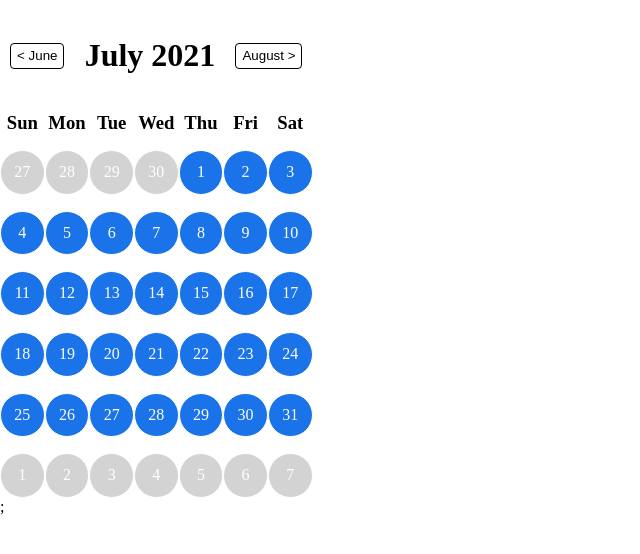
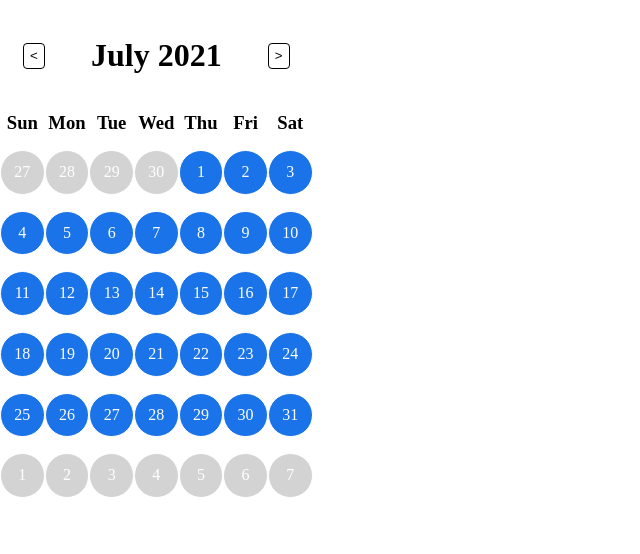
Before and after one commit to ayershov777/availability-picker, a React (Create React App) app in the folder client/: page / in a window 1280 px wide. Shown: the top 554 px of the page, without its empty margins (0-640 px from the left). Built offline with nearby package versions, Linux system fonts and the light colour scheme.

Commit message:
:art: refactord/reformatting

```diff
--- a/client/src/App.tsx
+++ b/client/src/App.tsx
@@ -6,7 +6,7 @@ import Scheduler from "./components/Scheduler/Scheduler";
 function App() {
     return (
         <Provider store={store}>
-            <Scheduler />;
+            <Scheduler />
         </Provider>
     )
 }
--- a/client/src/components/Scheduler/MonthPicker.tsx
+++ b/client/src/components/Scheduler/MonthPicker.tsx
@@ -4,6 +4,7 @@ import styled from "styled-components";
 import { advanceMonthAction, reverseMonthAction } from "../../redux/actions";
 import { getMonthIndex, getYear } from "../../redux/selectors";
 import { MONTHS } from "../../utils/dateTime";
+import { GridAnimationVariant } from "./SchedulerGrid";
 
 const Container = styled.div`
     display: flex;
@@ -23,9 +24,14 @@ const Button = styled.button`
     };
 `;
 
-function MonthPicker() {
+type MonthPickerProps = {
+    setGridAnimation: React.Dispatch<React.SetStateAction<GridAnimationVariant>>;
+}
+
+function MonthPicker({ setGridAnimation }: MonthPickerProps) {
     const monthIndex = useSelector(getMonthIndex);
     const year = useSelector(getYear);
+    const month = MONTHS[monthIndex];
 
     const dispatch = useDispatch();
 
@@ -37,40 +43,24 @@ function MonthPicker() {
         dispatch(reverseMonthAction({ monthIndex, year }));
     }
 
-    function handleClickNext(e: React.MouseEvent<HTMLButtonElement>) {
+    function handleClickNext() {
+        setGridAnimation("right");
         advanceMonth();
     }
 
-    function handleClickPrevious(e: React.MouseEvent<HTMLButtonElement>) {
+    function handleClickPrevious() {
+        setGridAnimation("left");
         reverseMonth();
-    }
-
-    const month = MONTHS[monthIndex];
-
-    function getNextMonth() {
-        if(monthIndex === 11) {
-            return MONTHS[0];
-        }
-
-        return MONTHS[monthIndex + 1]
-    }
-
-    function getPreviousMonth() {
-        if(monthIndex === 0) {
-            return MONTHS[11];
-        }
-
-        return MONTHS[monthIndex - 1]
     }
 
     return (
         <Container>
             <Button onClick={handleClickPrevious}>
-                &lt; {getPreviousMonth()}
+                &lt;
             </Button>
             <h1>{month} {year}</h1>
             <Button onClick={handleClickNext}>
-                {getNextMonth()} &gt;
+                &gt;
             </Button>
         </Container>
     );
--- a/client/src/components/Scheduler/Scheduler.tsx
+++ b/client/src/components/Scheduler/Scheduler.tsx
@@ -1,37 +1,37 @@
 import { useSelector } from "react-redux";
 import styled, { keyframes } from "styled-components";
 
-import { WEEKDAYS } from "../../utils/dateTime";
-
-import SchedulerCell from "./SchedulerCell";
+import SchedulerGrid, { GridAnimationVariant } from "./SchedulerGrid";
 import MonthPicker from "./MonthPicker";
 import TimeSelector from "../TimeSelector/TimeSelector";
-import { getDates, getMonthIndex, getSelectedDate } from "../../redux/selectors";
+import { getSelectedDate } from "../../redux/selectors";
 import useViewport, { Viewport } from "../../hooks/useViewport";
-import { useEffect, useRef, useState } from 'react';
+import { useEffect, useState } from 'react';
 
 const Container = styled.div<{viewport: Viewport}>`
     display: flex;
-    flex-flow: ${({viewport})=>viewport <= Viewport.SM ? 'wrap' : 'nowrap'}
+    flex-flow: ${({viewport})=>viewport <= Viewport.SM ? 'wrap' : 'nowrap'};
 `;
+
 const DatePickerPanelDesktop = styled.div`
     position: sticky;
     top: 0px;
     display: inline-block;
     vertical-align: top;
-}
 `;
+
 const DatePickerPanelMobile = styled.div`
     display: block;
     margin-left: auto;
     margin-right: auto;
 `;
+
 const InnerContainer = styled.div`
     position: sticky;
     top: 0;
 `;
 
-const slidedown = keyframes`
+const slideDown = keyframes`
     from {
         height: 0;
     }
@@ -40,6 +40,7 @@ const slidedown = keyframes`
         height: 3.5rem;
     }
 `;
+
 const DatePickerBar = styled.div`
     display: block;
     position: fixed;
@@ -59,7 +60,7 @@ const DatePickerBar = styled.div`
     font-size: 1.1rem;
     font-family: monospace;
     transition: filter 250ms;
-    animation: ${slidedown} 0.3s ease-out;
+    animation: ${slideDown} 0.3s ease-out;
 
     &:hover {
         filter: brightness(0.7);
@@ -69,55 +70,17 @@ const DatePickerBar = styled.div`
     }
 `;
 
-const slideFromRight = keyframes`
-  0% {
-    transform: translateX(100%);
-  }
-  50% {
-    transform: translateX(20%);
-  }
-  to {
-    transform: translateX(0%);
-  }
-`;
-const slideFromLeft = keyframes`
-  0% {
-    transform: translateX(-100%);
-  }
-  50% {
-    transform: translateX(-20%);
-  }
-  to {
-    transform: translateX(0%);
-  }
-`;
-const Grid = styled.div<{leftOrRight: number}>`
-    display: grid;
-    position: relative;
-    grid-template-columns: repeat(7, 1fr);
-    row-gap: 16px;
-    animation: ${({leftOrRight})=>leftOrRight>0 ? slideFromRight : leftOrRight<0 ? slideFromLeft : 'none'} 400ms ease-out;
-`;
-
-const WeekdayLabel = styled.div`
-    text-align: center;
-    font-size: 14pt;
-    font-weight: bold;
-`;
-
 function Scheduler() {
-    const dates = useSelector(getDates);
     const selectedDate = useSelector(getSelectedDate);
     const viewport = useViewport();
     const DatePickerPanel = viewport >= Viewport.SM ? DatePickerPanelDesktop : DatePickerPanelMobile;
     const [showDateBar, setShowDateBar] = useState(false);
+    const [gridAnimation, setGridAnimation] = useState<GridAnimationVariant>("idle");
 
     useEffect(() => {
         const el = document.querySelector(".sentinel");
 
-        const observer = new IntersectionObserver(
-            ([e]) => {
-                console.log(e.intersectionRatio);
+        const observer = new IntersectionObserver(([e]) => {
             if (viewport>Viewport.SM) {
                 setShowDateBar(false);
                 return;
@@ -125,49 +88,30 @@ function Scheduler() {
             e.intersectionRatio < 0.001 ? setShowDateBar(true) : setShowDateBar(false);
         });
 
-        el && observer.observe(el);
+        if(el) {
+            observer.observe(el);
+        }
+
         return () => {
-            el && observer.unobserve(el);
+            if(el) {
+                observer.unobserve(el);
             }
-    }, [viewport])
+        };
 
-    const show = useRef(true);
-    const monthIndex = useSelector(getMonthIndex);
-    const prevMonthIndex = useRef(monthIndex);
-
-    useEffect(() => {
-        show.current = !show.current;
-        prevMonthIndex.current = monthIndex;
-    })
-    const datePickerPanel = <>
-            <Grid leftOrRight={monthIndex - prevMonthIndex.current}>
-                {WEEKDAYS.map((weekday, idx) => (
-                    <WeekdayLabel key={`weekday-label-${idx}`}>
-                        {weekday}
-                    </WeekdayLabel>
-                ))}
-                {dates.map((date, idx) => (
-                    <SchedulerCell
-                    key={`scheduler-item-${idx}`}
-                    date={date}
-                    />
-                ))}
-            </Grid>
-        </>
+    }, [viewport]);
 
     return (
         <Container viewport={viewport}>
             <DatePickerPanel>
                 <InnerContainer>
-                    <MonthPicker />
-                    {show.current && datePickerPanel}
-                    {!show.current && datePickerPanel}
+                    <MonthPicker setGridAnimation={setGridAnimation} />
+                    <SchedulerGrid gridAnimation={gridAnimation} setGridAnimation={setGridAnimation} />
                     <div className="sentinel"></div>
                 </InnerContainer>
             </DatePickerPanel>
 
-            { showDateBar &&
-                <DatePickerBar className="datepicker-bar" onClick={()=>window.scroll({
+            {showDateBar &&
+                <DatePickerBar onClick={()=>window.scroll({
                     top: 0, behavior: 'smooth'
                   })}>
                     <p>
--- /dev/null
+++ b/client/src/components/Scheduler/SchedulerGrid.tsx
@@ -0,0 +1,86 @@
+import { useSelector } from "react-redux";
+import styled, { keyframes } from "styled-components";
+import { getDates } from "../../redux/selectors";
+import { WEEKDAYS } from "../../utils/dateTime";
+import SchedulerCell from "./SchedulerCell";
+
+const slideFromRight = keyframes`
+    0% {
+        transform: translateX(100%);
+    }
+    50% {
+        transform: translateX(20%);
+    }
+    to {
+        transform: translateX(0%);
+    }
+`;
+
+const slideFromLeft = keyframes`
+  0% {
+    transform: translateX(-100%);
+  }
+  50% {
+    transform: translateX(-20%);
+  }
+  to {
+    transform: translateX(0%);
+  }
+`;
+
+export type GridAnimationVariant = "left" | "right" | "idle";
+
+type GridProps = {
+    animationVariant: GridAnimationVariant;
+};
+
+const Grid = styled.div<GridProps>`
+    display: grid;
+    position: relative;
+    grid-template-columns: repeat(7, 1fr);
+    row-gap: 16px;
+    animation: ${({animationVariant}) => getGridAnimation(animationVariant)} 400ms ease-out;
+`;
+
+function getGridAnimation(variant: GridAnimationVariant) {
+    switch(variant) {
+        case "left": return slideFromLeft;
+        case "right": return slideFromRight;
+        case "idle": return "none";
+    }
+}
+
+const WeekdayLabel = styled.div`
+    text-align: center;
+    font-size: 14pt;
+    font-weight: bold;
+`;
+
+type SchedulerGridProps = {
+    gridAnimation: GridAnimationVariant;
+    setGridAnimation: React.Dispatch<React.SetStateAction<GridAnimationVariant>>;
+};
+
+export default function SchedulerGrid({ gridAnimation, setGridAnimation }: SchedulerGridProps) {
+    const dates = useSelector(getDates);
+
+    function onAnimationEnd() {
+        setGridAnimation("idle");
+    }
+
+    return (
+        <Grid animationVariant={gridAnimation} onAnimationEnd={onAnimationEnd}>
+            {WEEKDAYS.map((weekday, idx) => (
+                <WeekdayLabel key={`weekday-label-${idx}`}>
+                    {weekday}
+                </WeekdayLabel>
+            ))}
+            {dates.map((date, idx) => (
+                <SchedulerCell
+                    key={`scheduler-item-${idx}`}
+                    date={date}
+                />
+            ))}
+        </Grid>
+    );
+}
--- a/client/src/components/TimeSelector/TimeSelector.tsx
+++ b/client/src/components/TimeSelector/TimeSelector.tsx
@@ -2,34 +2,32 @@ import { useSelector } from "react-redux";
 import styled, { keyframes } from "styled-components";
 import useViewport, { Viewport } from '../../hooks/useViewport';
 import { getSelectedDate } from "../../redux/selectors";
-import { SCROLLBAR_WIDTH } from "../../utils/common";
 
 import SelectedTimeSlots from "./SelectedTimeSlots";
 import TimeSlotsSelector from "./TimeSlotsSelector";
 
-const slidedown = keyframes`
+const slideDown = keyframes`
     from {
-      top: -200px;
+        top: -200px;
     }
 
     to {
-      top: 0;
+        top: 0;
     }
-  `;
+`;
+
 const Container = styled.div<{viewport: Viewport}>`
-    position: relative;
     flex: 1;
     min-width: 276px;
     margin: 1rem 0 0 0;
-    right: -${SCROLLBAR_WIDTH}px;
     color: steelblue;
     text-align: center;
     font-family: monospace;
     font-size: 1.1rem;
     vertical-align: top;
     min-height: 300px;
-    animation: ${slidedown} 0.4s ease-out;
-    `;
+    animation: ${slideDown} 0.4s ease-out;
+`;
 
 function TimeSelector() {
     const selectedDate = useSelector(getSelectedDate);
```
Lines whose indentation alone changed are shown as unchanged.
